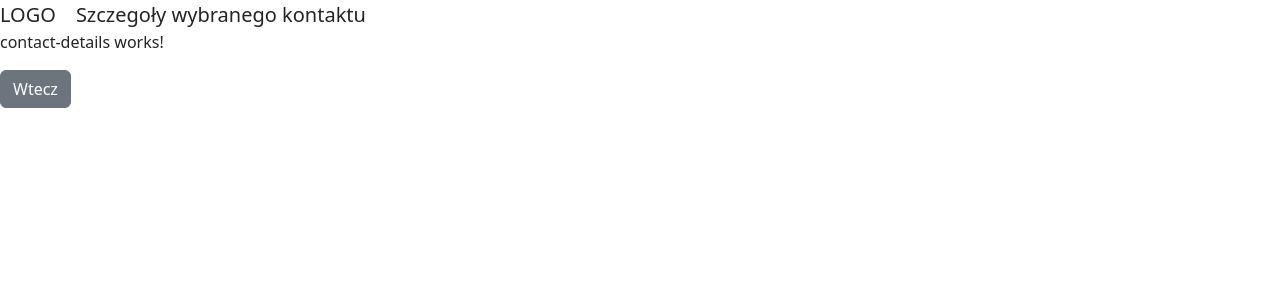
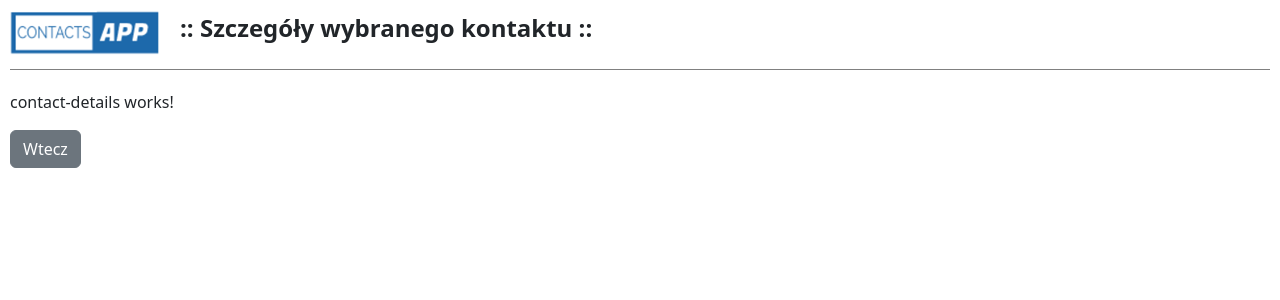
Before and after one commit to Karolc777/app-contacts, an Angular app: page /contact/1 in a window 1280 px wide. Shown: the top 300 px of the page. Built offline with nearby package versions, Linux system fonts and the light colour scheme.

Commit message:
add logo

```diff
--- a/src/app/contacts/contact-details/contact-details.component.html
+++ b/src/app/contacts/contact-details/contact-details.component.html
@@ -1,5 +1,5 @@
 <app-header>
-    <span content>Szczegoły wybranego kontaktu</span>
+    <span content>:: Szczegóły wybranego kontaktu ::</span>
 </app-header>
 <p>contact-details works!</p>
 <button [routerLink]="['/contacts']" type="button" class="btn btn-secondary">Wtecz</button>
--- a/src/app/contacts/contacts-list/contacts-list.component.html
+++ b/src/app/contacts/contacts-list/contacts-list.component.html
@@ -1,5 +1,5 @@
 <app-header>
-    <span content>Lista wszystkich kontaktów</span>
+    <span content>:: Lista wszystkich kontaktów ::</span>
 </app-header>
 
 <table *ngIf="contacts.length > 0; else noContactsAlert" class="table table-striped table-hover">
--- a/src/app/shared/header/header.component.html
+++ b/src/app/shared/header/header.component.html
@@ -1,4 +1,5 @@
 <header>
-    <span>LOGO</span>
+    <!-- <span>LOGO</span> -->
+    <img src="../../../assets/img/logo.png" alt="logo">
     <ng-content select="[content]"></ng-content>
 </header>
--- a/src/app/shared/header/header.component.scss
+++ b/src/app/shared/header/header.component.scss
@@ -0,0 +1,5 @@
+header {
+    height: 60px;
+    border-bottom: 1px solid gray;
+    margin-bottom: 20px;
+}
--- a/src/styles.scss
+++ b/src/styles.scss
@@ -1,6 +1,11 @@
 /* You can add global styles to this file, and also import other style files */
 
+body {
+    padding: 10px;
+}
+
 span {
-    margin-right: 20px;
-    font-size: 20px;
+    margin-left: 20px;
+    font-size: 24px;
+    font-weight: bold;
 }
```
Also changed, not shown: src/assets/img/logo.png (added).
